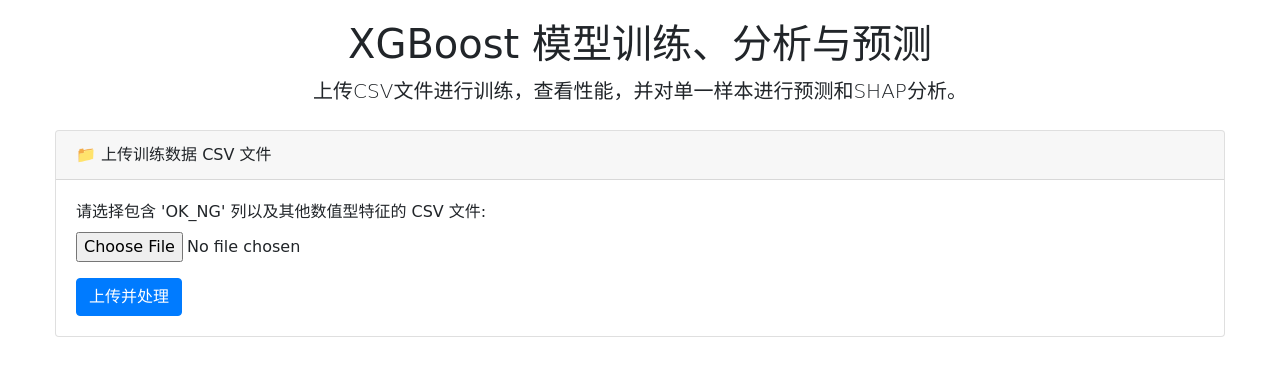
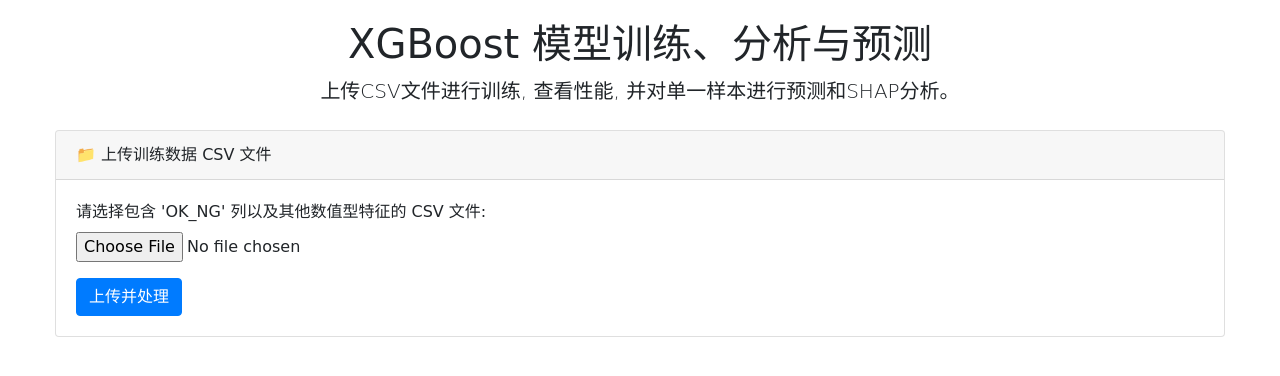
Before and after one commit to arthurweep/glass_quality_app_g1, a Flask app: page / in a window 1280 px wide. Shown: the top 376 px of the page. Run offline with Flask 3, Linux system fonts and the light colour scheme; some libraries are stand-ins or nearby versions.

Commit message:
Update index.html

```diff
--- a/templates/index.html
+++ b/templates/index.html
@@ -19,7 +19,7 @@
     <div class="container">
         <div class="text-center mb-4">
             <h1>XGBoost 模型训练、分析与预测</h1>
-            <p class="lead">上传CSV文件进行训练，查看性能，并对单一样本进行预测和SHAP分析。</p>
+            <p class="lead">上传CSV文件进行训练, 查看性能, 并对单一样本进行预测和SHAP分析。</p>
         </div>
 
         <!-- 显示全局错误信息 -->
```
